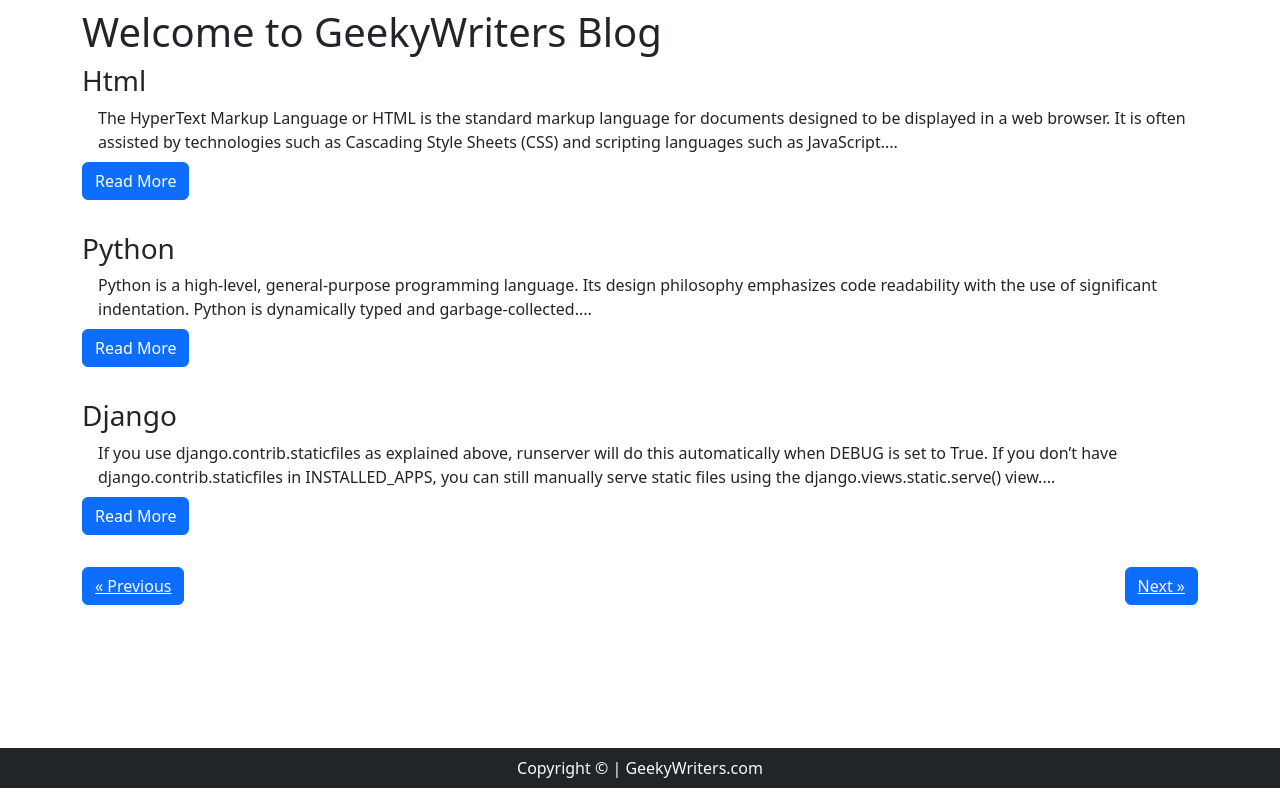
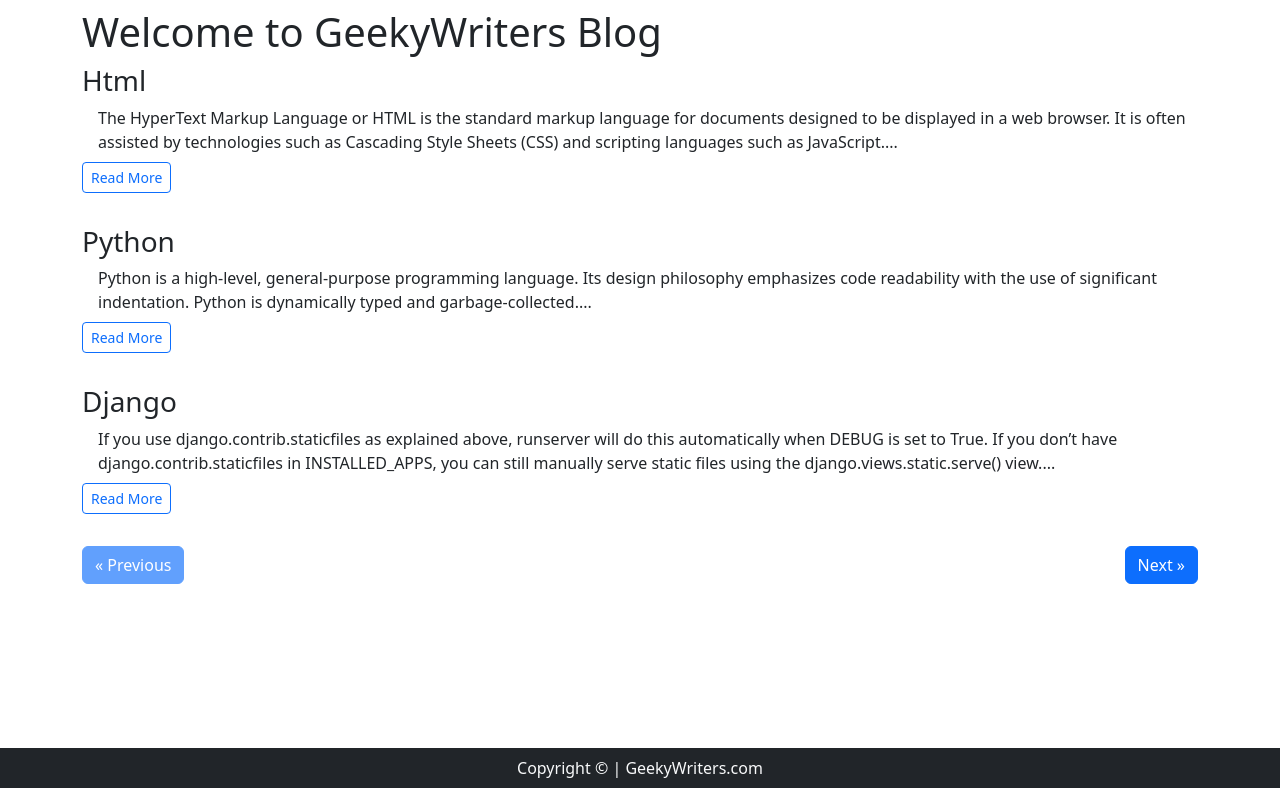
Before and after one commit to Taraansh/GeekyWriters, a Django app: page /blog/ in a window 1280 px wide. Shown: the part 56-844 px from the top of the page. Run offline with Django 4.2, Linux system fonts and the light colour scheme; data comes from the database, SQL or seed files in the repository.

Commit message:
Modified

```diff
--- a/templates/bloghome.html
+++ b/templates/bloghome.html
@@ -12,28 +12,28 @@
 
 <div class="container mb-5">
 <h1 class="my-2">Welcome to GeekyWriters Blog</h1>
+
 {% for blog in blogs %}
-
 <div class="media my-2">
     <h3><a href="/blogpost/{{blog.slug}}" class="text-dark" style="text-decoration: none;">{{blog.title}}</a></h3>
     <div class="flex-grow-1 ms-3">
         {{blog.short_desc|slice:290}}...
     </div>
-    <button class="btn btn-primary my-2 mb-4"><a href="/blogpost/{{blog.slug}}" class="text-white" style="text-decoration: none;">Read More</a></button>
+    <button class="btn btn-outline-primary my-2 mb-4 btn-sm"><a href="/blogpost/{{blog.slug}}" style="text-decoration: none;">Read More</a></button>
     </div>
   {% endfor %}
+
   <div class="my-2">
-
     {% if prev %}
-    <button class="btn btn-primary"><a class="text-light" href="/blog/?page={{prev}}">&laquo; Previous</a></button>
+    <a class="text-light" href="/blog/?page={{prev}}"></a><button class="btn btn-primary">&laquo; Previous</button></a>
     {% else %}
-    <button class="btn btn-primary"><a class="text-light" href="#">&laquo; Previous</a></button>
+    <a class="text-light" href="#"></a><button class="btn btn-primary disabled">&laquo; Previous</button></a>
     {% endif %}
 
     {% if nxt %}
-    <button class="btn btn-primary float-end"><a class="text-light" href="/blog/?page={{nxt}}">Next &raquo;</a></button>
+    <a class="text-light" href="/blog/?page={{nxt}}"></a><button class="btn btn-primary float-end">Next &raquo;</button></a>
     {% else %}
-    <button class="btn btn-primary float-end"><a class="text-light" href="#">Next &raquo;</a></button>
+    <a class="text-light" href="#"></a><button class="btn btn-primary float-end disabled">Next &raquo;</button></a>
     {% endif %}
 </div>
 </div>
```
